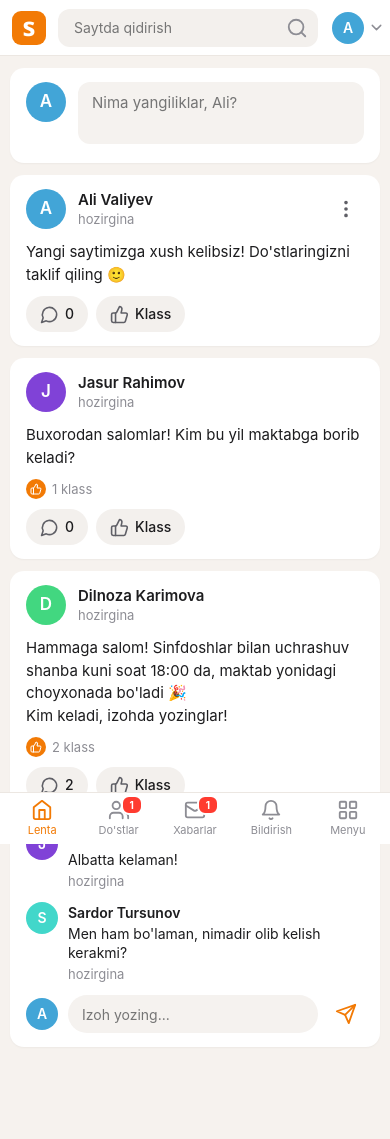
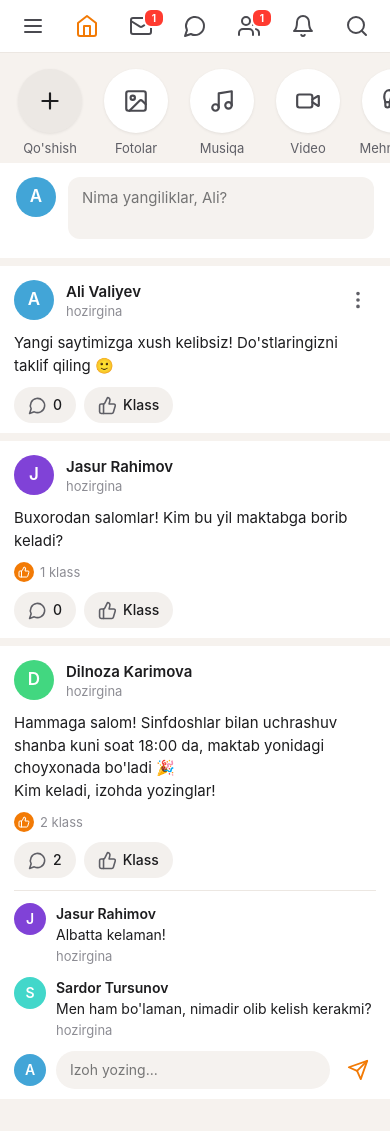
Before and after one commit to Temurbek1998/sinfdoshlar, a Spring Boot app: page / in a window 390 px wide. Run offline with Spring Boot 4, Linux system fonts and the light colour scheme; a user stored in the database is signed in; data comes from the database, SQL or seed files in the repository; data that the repository does not hold is empty; some of the project's set-up classes (security, data sources, template engines, error pages and the like) are left out, and stand-ins take their place.

Commit message:
Telefon versiyasi: OK uslubidagi yuqori ikonkalar qatori
Pastki panel o'rniga tepada menyu, lenta, xabarlar, muhokamalar,
do'stlar, bildirishnomalar va qidiruv ikonkalari. Lentada "Qo'shish"
doiralari qatori, kartochkalar ekran kengligida.

Co-Authored-By: Claude Opus 5.5 (1M context) <noreply@anthropic.com>
Claude-Session: https://claude.ai/code/session_017EoVhmHZLnUbv2otisspRr

```diff
--- a/src/main/resources/static/css/style.css
+++ b/src/main/resources/static/css/style.css
@@ -743,3 +743,49 @@ body.player-on { padding-bottom: 80px; }
     .post-image { margin: 10px -14px; }
     .hero-photo .hero-upload { right: 6px; bottom: 6px; }
 }
+
+/* =========================================================
+   Telefon: OK uslubidagi yuqori ikonkalar qatori
+   ========================================================= */
+.mobile-top, .m-add-row { display: none; }
+@media (max-width: 860px) {
+    .topbar { height: auto; }
+    .topbar-inner { display: none; }
+    .mobile-top {
+        display: flex; justify-content: space-between; align-items: center;
+        height: 52px; padding: 0 6px; max-width: 640px; margin: 0 auto;
+    }
+    .mobile-top a {
+        display: flex; align-items: center; justify-content: center; flex: 1;
+        height: 44px; border-radius: 12px; color: #4a4a50;
+    }
+    .mobile-top a.active { color: var(--brand); }
+    .mobile-top a:active { background: var(--hover); }
+    .mobile-top .i { width: 24px; height: 24px; }
+    .mobile-top .dot-badge { top: -6px; left: 14px; }
+    .mobile-nav { display: none !important; }
+    .page.three, .page.two { padding: 8px 0 24px; gap: 8px; grid-template-columns: minmax(0, 1fr); }
+    .main-col { min-width: 0; }
+    .page.solo { padding: 8px 0 24px; grid-template-columns: 1fr; }
+    .card, .profile-panel { border-radius: 0; box-shadow: none; margin-bottom: 8px; }
+    .player { bottom: 0; }
+    body.player-on { padding-bottom: 110px; }
+    .toast { top: 60px; }
+
+    .m-add-row {
+        display: flex; gap: 14px; overflow-x: auto; padding: 8px 14px 6px; scrollbar-width: none;
+    }
+    .m-add { display: flex; flex-direction: column; align-items: center; gap: 6px; flex: none; width: 72px; font-size: 13px; color: var(--text-2); cursor: pointer; }
+    .m-add-circle {
+        display: flex; align-items: center; justify-content: center; width: 64px; height: 64px; border-radius: 50%;
+        background: #fff; color: #4a4a50; box-shadow: 0 1px 3px rgba(0, 0, 0, .08);
+    }
+    .m-add:first-child .m-add-circle { background: #ece8e4; color: var(--text); }
+    .m-add-circle .i { width: 26px; height: 26px; }
+    .post { padding: 14px 14px 10px; }
+    .post-image { margin: 10px -14px; }
+}
+@media (max-width: 520px) {
+    .panel-actions { flex-wrap: nowrap; gap: 6px; padding: 14px 12px; }
+    .panel-actions .btn { padding: 0 12px; font-size: 14px; }
+}
--- a/src/main/resources/templates/feed.html
+++ b/src/main/resources/templates/feed.html
@@ -7,6 +7,20 @@
     <aside th:replace="~{fragments/layout :: sidebar}"></aside>
 
     <main class="main-col">
+        <div class="m-add-row">
+            <label class="m-add" for="composer-image">
+                <span class="m-add-circle"><svg class="i"><use href="/img/icons.svg#plus"/></svg></span>
+                <span>Qo'shish</span>
+            </label>
+            <a class="m-add" th:href="@{/photos}">
+                <span class="m-add-circle"><svg class="i"><use href="/img/icons.svg#image"/></svg></span><span>Fotolar</span></a>
+            <a class="m-add" th:href="@{/music}">
+                <span class="m-add-circle"><svg class="i"><use href="/img/icons.svg#music"/></svg></span><span>Musiqa</span></a>
+            <a class="m-add" th:href="@{/video}">
+                <span class="m-add-circle"><svg class="i"><use href="/img/icons.svg#video"/></svg></span><span>Video</span></a>
+            <a class="m-add" th:href="@{/guests}">
+                <span class="m-add-circle"><svg class="i"><use href="/img/icons.svg#footprints"/></svg></span><span>Mehmonlar</span></a>
+        </div>
         <form th:replace="~{fragments/composer :: composer(${'Nima yangiliklar, ' + #strings.substringBefore(me.fullName + ' ', ' ') + '?'})}"></form>
 
         <div th:if="${posts.isEmpty()}" class="card empty">
--- a/src/main/resources/templates/fragments/composer.html
+++ b/src/main/resources/templates/fragments/composer.html
@@ -10,7 +10,7 @@
             <svg class="i i-sm"><use href="/img/icons.svg#x"/></svg></button></div>
         <div class="composer-foot">
             <label class="attach" title="Rasm qo'shish">
-                <input type="file" name="image" accept="image/jpeg,image/png,image/gif" data-max-mb="5" data-image-input hidden>
+                <input type="file" id="composer-image" name="image" accept="image/jpeg,image/png,image/gif" data-max-mb="5" data-image-input hidden>
                 <svg class="i"><use href="/img/icons.svg#image"/></svg> Rasm
             </label>
             <button type="submit" class="btn primary">Nashr qilish</button>
--- a/src/main/resources/templates/fragments/layout.html
+++ b/src/main/resources/templates/fragments/layout.html
@@ -60,6 +60,22 @@
             </details>
         </div>
     </div>
+    <nav class="mobile-top" th:if="${me != null}">
+        <a th:href="@{/menu}" title="Menyu" th:classappend="${currentPath == '/menu'} ? 'active'">
+            <span class="ico"><svg class="i"><use href="/img/icons.svg#menu"/></svg><span class="dot-badge green" th:if="${unseenGuests > 0}" th:text="${unseenGuests}">1</span></span></a>
+        <a th:href="@{/}" title="Lenta" th:classappend="${currentPath == '/'} ? 'active'">
+            <span class="ico"><svg class="i"><use href="/img/icons.svg#home"/></svg></span></a>
+        <a th:href="@{/messages}" title="Xabarlar" th:classappend="${#strings.startsWith(currentPath, '/messages')} ? 'active'">
+            <span class="ico"><svg class="i"><use href="/img/icons.svg#mail"/></svg><span class="dot-badge" th:if="${unreadMessages > 0}" th:text="${unreadMessages}">1</span></span></a>
+        <a th:href="@{/discussions}" title="Muhokamalar" th:classappend="${currentPath == '/discussions'} ? 'active'">
+            <span class="ico"><svg class="i"><use href="/img/icons.svg#chat"/></svg></span></a>
+        <a th:href="@{/friends}" title="Do'stlar" th:classappend="${currentPath == '/friends'} ? 'active'">
+            <span class="ico"><svg class="i"><use href="/img/icons.svg#users"/></svg><span class="dot-badge" th:if="${pendingRequests > 0}" th:text="${pendingRequests}">1</span></span></a>
+        <a th:href="@{/notifications}" title="Bildirishnomalar" th:classappend="${currentPath == '/notifications'} ? 'active'">
+            <span class="ico"><svg class="i"><use href="/img/icons.svg#bell"/></svg><span class="dot-badge green" th:if="${unseenNotifications > 0}" th:text="${unseenNotifications}">1</span></span></a>
+        <a th:href="@{/search}" title="Qidirish" th:classappend="${currentPath == '/search'} ? 'active'">
+            <span class="ico"><svg class="i"><use href="/img/icons.svg#search"/></svg></span></a>
+    </nav>
     <div class="toast error" th:if="${error}" th:text="${error}" data-toast>Xato</div>
     <div class="toast ok" th:if="${success}" th:text="${success}" data-toast>Tayyor</div>
 </header>
```
Also changed, not shown: src/main/resources/static/img/icons.svg.
